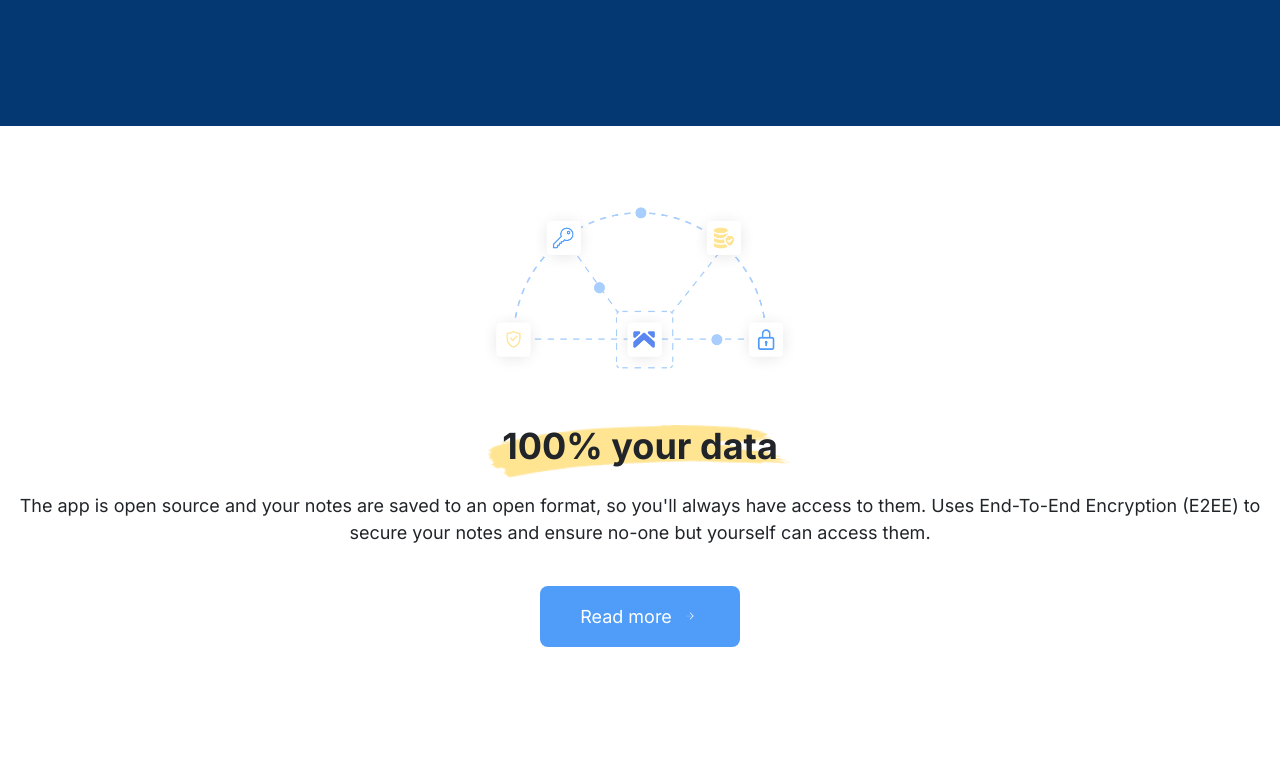
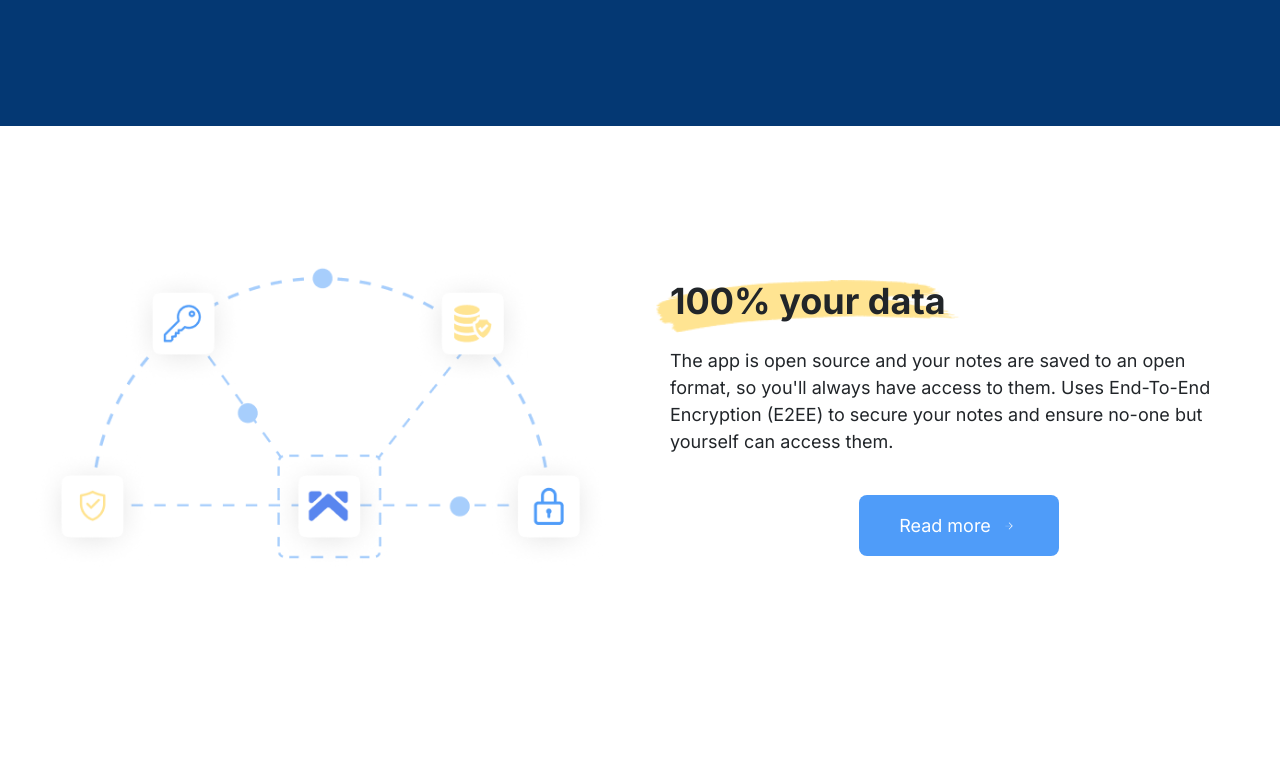
Before and after one commit to stanlee21/WhiteSpace-Saas-Landing-page, a plain HTML site: page index.html in a window 1280 px wide. Shown: the part 4960-5736 px from the top of the page. Drawn offline with Linux system fonts and the light colour scheme.

Commit message:
Tablet: your data section

```diff
--- a/style.css
+++ b/style.css
@@ -1895,4 +1895,32 @@ body {
     width: fit-content;
     padding: 20px 40px;
   }
-}
+
+  /* DESKTOP DATA SECTION */
+  .data-section {
+    padding: 140px 32px;
+  }
+
+  .data-container {
+    flex-direction: row;
+    justify-content: space-between;
+    align-items: center;
+    max-width: 1376px;
+    margin: 0 auto;
+    gap: 60px;
+  }
+
+  .data-image {
+    width: 50%;
+  }
+
+  .data-image img {
+    max-width: 600px;
+  }
+
+  .data-content {
+    width: 50%;
+    align-items: flex-start;
+    text-align: left;
+  }
+}
```
